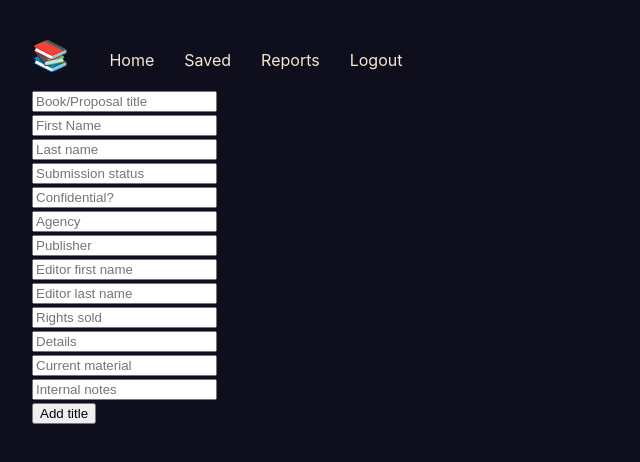
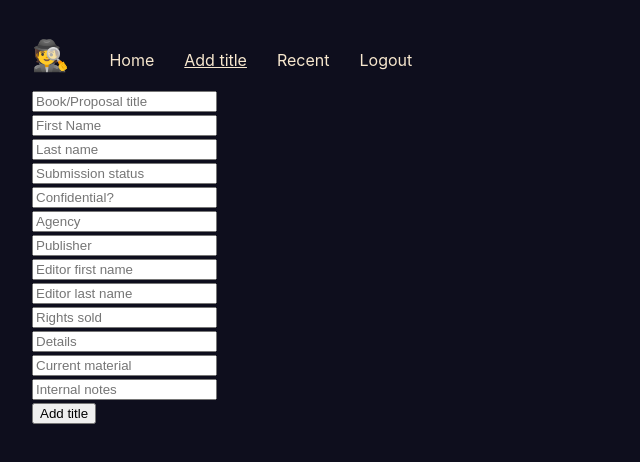
Before and after one commit to jdlms/scout-db, a React (Vite) app in the folder client/: page /add-title in a window 1280 px wide. Shown: the top 462 px of the page, without its empty margins (0-640 px from the left). Built offline with nearby package versions, Linux system fonts and the light colour scheme.

Commit message:
added client pages cleaned up navs and routes

```diff
--- a/client/src/App.jsx
+++ b/client/src/App.jsx
@@ -1,24 +1,25 @@
 import "./styles/App.css";
 import { Route, Routes } from "react-router-dom";
-import { Homepage } from "./components/Homepage";
-import { AddTitle } from "./components/AddTitle";
-import { Client } from "./components/Client";
-import { Login } from "./components/Login";
-import { Role } from "./components/Role";
-import { Layout } from "./components/Layout";
-import { ScoutLanding } from "./components/ScoutLanding";
-import { RecentTitles } from "./components/RecentTitles";
+import { ScoutLayout } from "./components/ScoutLayout";
+import { AddTitle } from "./pages/AddTitle";
+import { Client } from "./pages/Client";
+import { Login } from "./pages/Login";
+import { Role } from "./pages/Role";
+import { RecentTitles } from "./pages/RecentTitles";
+import { ScoutLanding } from "./pages/ScoutLanding";
+import { ClientLayout } from "./components/ClientLayout";
 
 function App() {
   return (
     <Routes>
       <Route path="/" element={<Login />} />
-      <Route path="homepage" element={<Homepage />} />
       <Route path="role" element={<Role />} />
-      <Route element={<Layout />}>
+      <Route element={<ScoutLayout />}>
         <Route path="scout-landing" element={<ScoutLanding />} />
         <Route path="add-title" element={<AddTitle />} />
         <Route path="recent" element={<RecentTitles />} />
+      </Route>
+      <Route element={<ClientLayout />}>
         <Route path="client-landing" element={<Client />} />
       </Route>
     </Routes>
--- /dev/null
+++ b/client/src/components/ClientLayout.jsx
@@ -0,0 +1,16 @@
+import { Outlet } from "react-router-dom";
+import { ClientNav } from "./ClientNav";
+
+export function ClientLayout() {
+  return (
+    <div>
+      <ClientNav />
+      <main>
+        <article>
+          <Outlet />
+        </article>
+      </main>
+      {/* <Footer /> */}
+    </div>
+  );
+}
--- a/client/src/components/Homepage.jsx
+++ /dev/null
@@ -1,19 +0,0 @@
-import { Link } from "react-router-dom";
-
-export function Homepage() {
-  return (
-    <div className="homepage-container">
-      <h1>Welcome to Scout DB!</h1>
-      <p>Please choose a role...</p>
-      <br />
-      <div className="homepage-button-container">
-        <Link to={"add-title"}>
-          <button>Scout</button>
-        </Link>
-        <Link to={"client-landing"}>
-          <button>Client</button>
-        </Link>
-      </div>
-    </div>
-  );
-}
--- a/client/src/components/Layout.jsx
+++ /dev/null
@@ -1,21 +0,0 @@
-import { Outlet } from "react-router-dom";
-import { ScoutNav } from "./ScoutNav";
-import { useContext } from "react";
-import { UserContext } from "../contexts/UserContext";
-import { ClientNav } from "./ClientNav";
-
-export function Layout() {
-  const { user } = useContext(UserContext);
-
-  return (
-    <div>
-      {user.role === "Scout" ? <ScoutNav /> : <ClientNav />}
-      <main>
-        <article>
-          <Outlet />
-        </article>
-      </main>
-      {/* <Footer /> */}
-    </div>
-  );
-}
--- /dev/null
+++ b/client/src/components/ScoutLayout.jsx
@@ -0,0 +1,16 @@
+import { Outlet } from "react-router-dom";
+import { ScoutNav } from "./ScoutNav";
+
+export function ScoutLayout() {
+  return (
+    <div>
+      <ScoutNav />
+      <main>
+        <article>
+          <Outlet />
+        </article>
+      </main>
+      {/* <Footer /> */}
+    </div>
+  );
+}
--- a/client/src/components/AddTitle.jsx
+++ b/client/src/pages/AddTitle.jsx
@@ -1,6 +1,6 @@
 import { Controller, useForm } from "react-hook-form";
 import axios from "axios";
-import { MuiAutocomplete } from "./MuiAutocomplete";
+import { MuiAutocomplete } from "../components/MuiAutocomplete";
 import { useContext } from "react";
 import { UserContext } from "../contexts/UserContext";
 
```
Also changed, not shown: client/src/pages/Client.jsx (renamed from client/src/components/Client.jsx), client/src/pages/Login.jsx (renamed from client/src/components/Login.jsx), client/src/pages/RecentTitles.jsx (renamed from client/src/components/RecentTitles.jsx), client/src/pages/Role.jsx (renamed from client/src/components/Role.jsx), client/src/pages/ScoutLanding.jsx (renamed from client/src/components/ScoutLanding.jsx).
